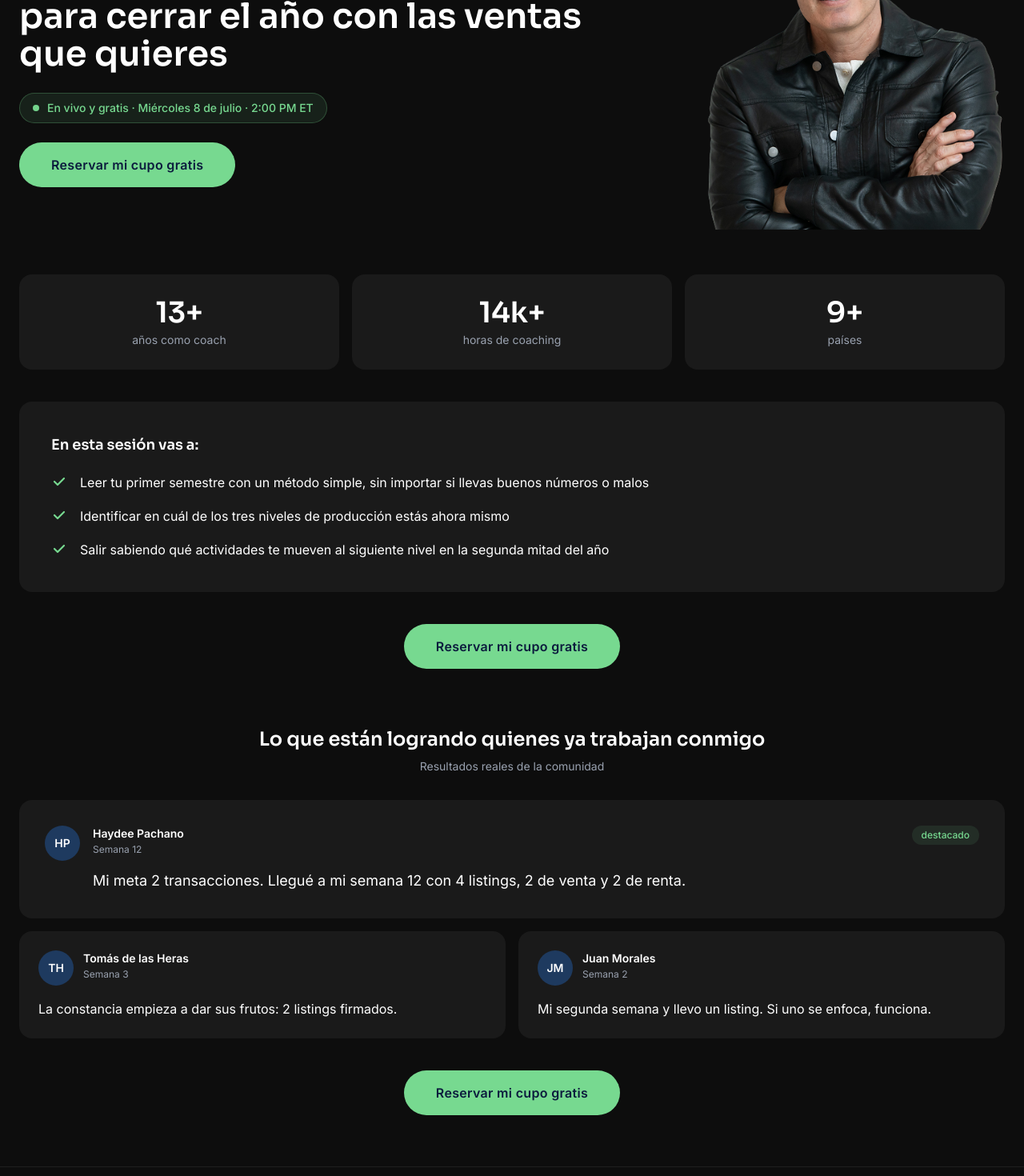
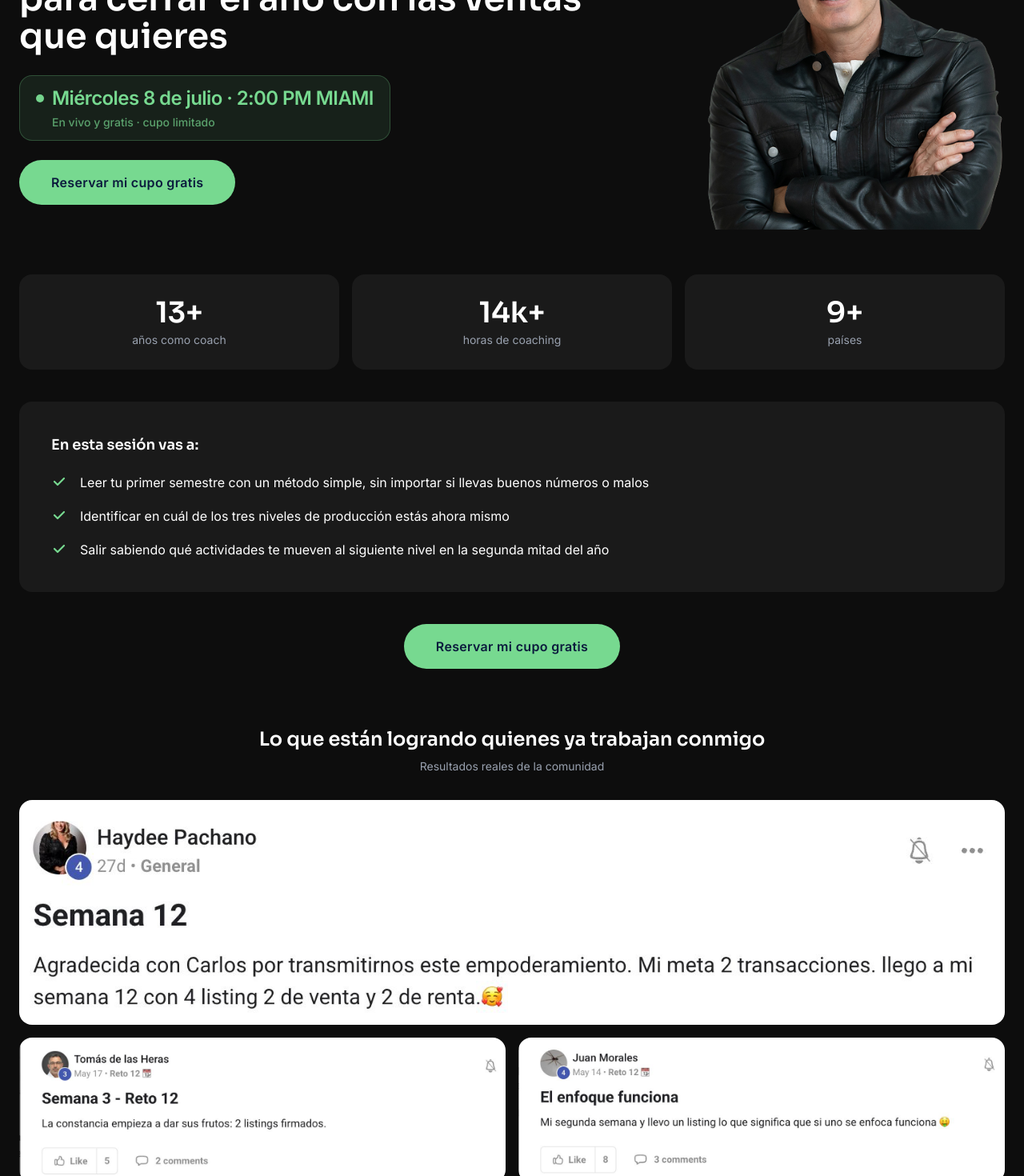
Before and after one commit to davidlidu/Coach-Carlos-herran-landing, a React (Vite) app: page / in a window 1280 px wide. Shown: the part 300-1770 px from the top of the page at 80% size. Built offline with nearby package versions, Linux system fonts and the light colour scheme.

Commit message:
refactor: update Hero and Testimonials components with improved layout and styling, replacing text with images for testimonials

```diff
--- a/src/components/Hero.tsx
+++ b/src/components/Hero.tsx
@@ -22,9 +22,16 @@ export default function Hero() {
 
           {/* Date badge */}
           <div className="mb-6">
-            <div className="inline-flex items-center gap-2.5 bg-[#77D990]/10 border border-[#77D990]/25 text-[#77D990] rounded-full px-4 py-2 text-sm font-medium">
-              <span className="w-2 h-2 rounded-full bg-[#77D990] flex-shrink-0 animate-pulse" />
-              En vivo y gratis · Miércoles 8 de julio · 2:00 PM ET
+            <div className="inline-flex flex-col items-start gap-1 bg-[#77D990]/10 border border-[#77D990]/25 text-[#77D990] rounded-2xl px-5 py-3">
+              <div className="flex items-center gap-2.5">
+                <span className="w-2.5 h-2.5 rounded-full bg-[#77D990] flex-shrink-0 animate-pulse" />
+                <span className="text-xl md:text-2xl font-bold tracking-tight">
+                  Miércoles 8 de julio · 2:00 PM MIAMI
+                </span>
+              </div>
+              <span className="text-sm font-medium text-[#77D990]/70 pl-5">
+                En vivo y gratis · cupo limitado
+              </span>
             </div>
           </div>
 
--- a/src/components/Testimonials.tsx
+++ b/src/components/Testimonials.tsx
@@ -1,33 +1,10 @@
+import haydeeImg from '../assets/img/testimonio-haydee.png';
+import tomasImg from '../assets/img/testimonio-tomas.png';
+import juanImg from '../assets/img/testimonio-juan.png';
+
 const RESERVATION_URL = 'https://charm-professor-83f.notion.site/87c15c20af0f4e3085c38c8f2af55d8b?pvs=105';
 
-const testimonials = [
-  {
-    name: 'Haydee Pachano',
-    initials: 'HP',
-    week: 'Semana 12',
-    text: 'Mi meta 2 transacciones. Llegué a mi semana 12 con 4 listings, 2 de venta y 2 de renta.',
-    featured: true,
-  },
-  {
-    name: 'Tomás de las Heras',
-    initials: 'TH',
-    week: 'Semana 3',
-    text: 'La constancia empieza a dar sus frutos: 2 listings firmados.',
-    featured: false,
-  },
-  {
-    name: 'Juan Morales',
-    initials: 'JM',
-    week: 'Semana 2',
-    text: 'Mi segunda semana y llevo un listing. Si uno se enfoca, funciona.',
-    featured: false,
-  },
-];
-
 export default function Testimonials() {
-  const featured = testimonials.find(t => t.featured)!;
-  const regular = testimonials.filter(t => !t.featured);
-
   return (
     <section className="container mx-auto px-6 py-12">
       {/* Section header */}
@@ -42,44 +19,30 @@ export default function Testimonials() {
       </div>
 
       {/* Featured testimonial — full width */}
-      <div className="bg-[#1a1a1a] rounded-2xl p-6 md:p-8 mb-4">
-        <div className="flex items-start gap-4">
-          <div className="flex-shrink-0 w-11 h-11 rounded-full bg-[#1e3a5f] flex items-center justify-center text-white font-semibold text-sm">
-            {featured.initials}
-          </div>
-          <div className="flex-1 min-w-0">
-            <div className="flex items-start justify-between gap-3 flex-wrap">
-              <div>
-                <p className="text-white font-semibold text-sm">{featured.name}</p>
-                <p className="text-gray-400 text-xs mt-0.5">{featured.week}</p>
-              </div>
-              <span className="bg-[#77D990]/10 text-[#77D990] text-xs font-medium px-3 py-1 rounded-full whitespace-nowrap">
-                destacado
-              </span>
-            </div>
-            <p className="text-white text-base md:text-lg leading-relaxed mt-4">
-              {featured.text}
-            </p>
-          </div>
-        </div>
+      <div className="mb-4 rounded-2xl overflow-hidden">
+        <img
+          src={haydeeImg}
+          alt="Testimonio Haydee Pachano"
+          className="w-full h-auto object-cover"
+        />
       </div>
 
       {/* Regular testimonials — two columns */}
       <div className="grid md:grid-cols-2 gap-4 mb-10">
-        {regular.map(t => (
-          <div key={t.name} className="bg-[#1a1a1a] rounded-2xl p-6">
-            <div className="flex items-start gap-3 mb-4">
-              <div className="flex-shrink-0 w-11 h-11 rounded-full bg-[#1e3a5f] flex items-center justify-center text-white font-semibold text-sm">
-                {t.initials}
-              </div>
-              <div>
-                <p className="text-white font-semibold text-sm">{t.name}</p>
-                <p className="text-gray-400 text-xs mt-0.5">{t.week}</p>
-              </div>
-            </div>
-            <p className="text-white text-sm md:text-base leading-relaxed">{t.text}</p>
-          </div>
-        ))}
+        <div className="rounded-2xl overflow-hidden">
+          <img
+            src={tomasImg}
+            alt="Testimonio Tomás de las Heras"
+            className="w-full h-auto object-cover"
+          />
+        </div>
+        <div className="rounded-2xl overflow-hidden">
+          <img
+            src={juanImg}
+            alt="Testimonio Juan Morales"
+            className="w-full h-auto object-cover"
+          />
+        </div>
       </div>
 
       {/* CTA */}
```
Also changed, not shown: .claude/launch.json (added).
